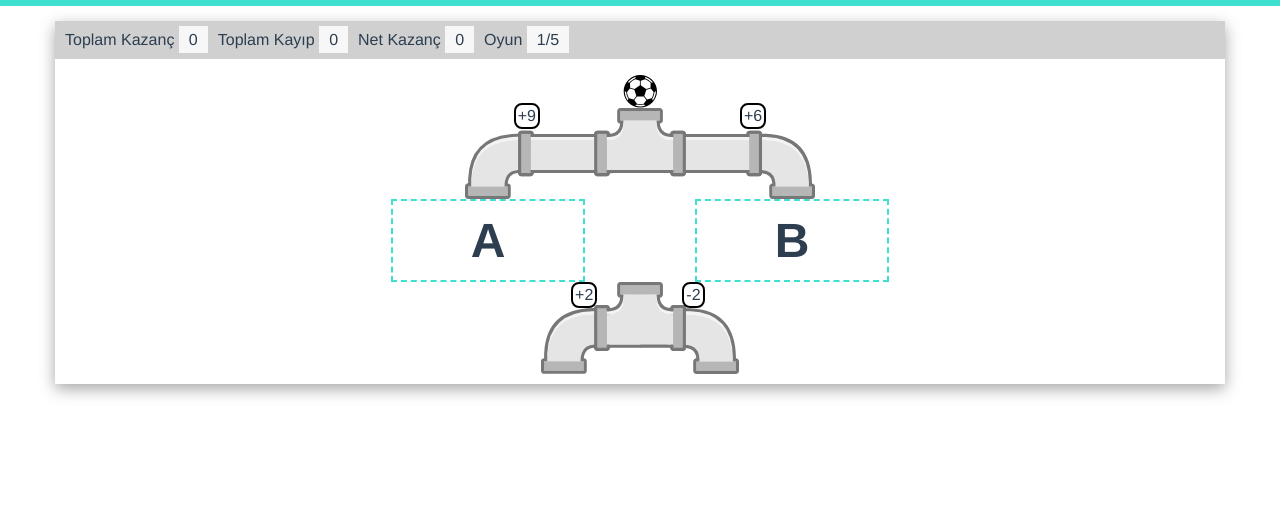
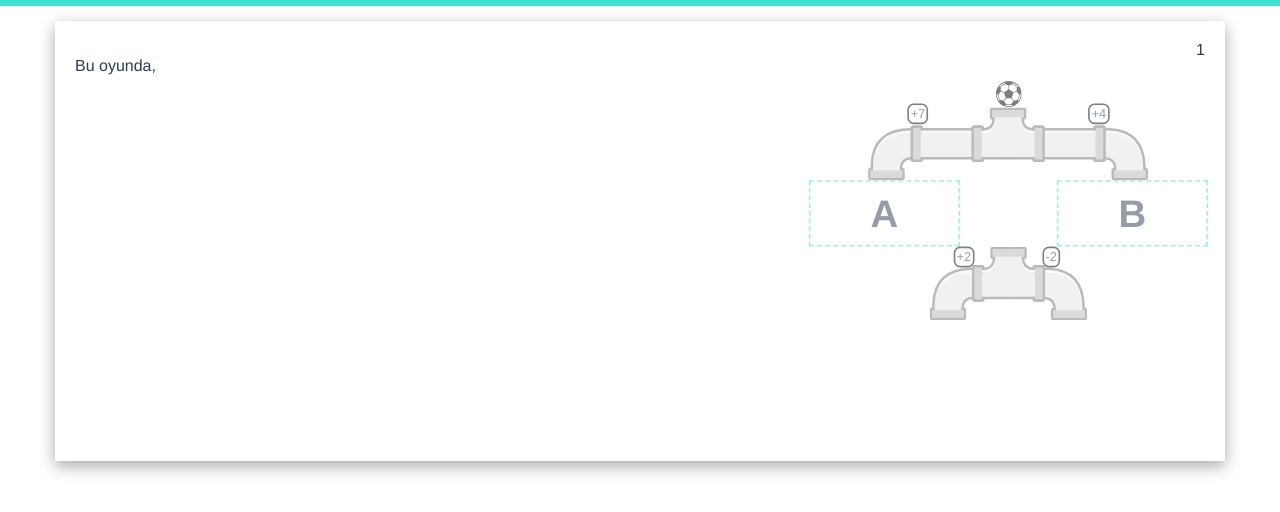
Before and after one commit to emrergin/prudencetemperance, a Vue app: page / in a window 1280 px wide. Shown: the top 512 px of the page. Built offline with nearby package versions, Linux system fonts and the light colour scheme.

Commit message:
tutorial funcitonality improved

```diff
--- a/src/App.vue
+++ b/src/App.vue
@@ -1,12 +1,19 @@
 <template>
-  <PrudenceGame/>
+  <PrudenceTutorial v-if="currentPhase===`pruTut`" @end="currentPhase=`pruGam`" />
+  <PrudenceGame v-if="currentPhase===`pruGam`"  />
 </template>
 
 <script>
 import PrudenceGame from './components/PrudenceGame.vue';
+import PrudenceTutorial from './components/PrudenceTutorial.vue';
 export default {
   name: 'App',
-  components:{PrudenceGame}
+  components:{PrudenceGame,PrudenceTutorial},
+  data(){
+        return{
+            currentPhase:`pruTut`
+        }
+  }
 }
 </script>
 
--- a/src/components/PrudenceGame.vue
+++ b/src/components/PrudenceGame.vue
@@ -1,5 +1,5 @@
 <template>
-    <div id="oyunKutusu" v-if="!oyunSonu">
+    <div class="oyunKutusu" v-if="!oyunSonu">
         <ScoreTable
             :totalRevenue="totalRevenue"
             :totalLoss="totalLoss"
@@ -33,18 +33,17 @@
             </div>
               <img src="../assets/kucukboru.svg" class="draggable" oncontextmenu="return false" />
           </div>
-          <button id="nextRound" v-if="asama===`roundsonu`" @click="siradakiTur()">
+          <button class="stepButton" id="nextRound" v-if="asama===`roundsonu`" @click="siradakiTur()">
               {{this.currentRound===this.totalRounds-1? `Oyunu Bitir` : `Sıradaki Tur >>` }}
           </button>
         </div>
     </div>
-    <div v-if="oyunSonu">
-      Oyunu tamamladınız. Toplam kazancınız: {{totalRevenue-totalLoss}}
+    <div v-if="oyunSonu" class="oyunKutusu">
+      <p>Oyunu tamamladınız. Toplam kazancınız: {{totalRevenue-totalLoss}}</p>
     </div>
 </template>
 
 <script>
-
 import ScoreTable from './ScoreTable.vue'
 export default {
     components: { ScoreTable},
@@ -78,7 +77,7 @@ export default {
 
           kucukBoru.style.position = 'absolute';
           kucukBoru.style.zIndex = 3;
-          document.body.append(kucukBoru);
+          document.getElementById(`app`).append(kucukBoru);
 
           moveAt(e.pageX, e.pageY);
 
@@ -274,12 +273,12 @@ export default {
 </script>
 
 <style>
-#oyunKutusu{
+.oyunKutusu{
     box-shadow: rgba(0, 0, 0, 0.35) 0px 5px 15px;
     display:flex;
     flex-direction: column;
     margin:15px;
-    min-height: 363.1px;
+    min-height: 385px;
 }
 #oyunAsagi{
     display: flex;
@@ -324,12 +323,11 @@ export default {
   color:#F8F8F8;
 }
 
-
 #inputlar{
     display:flex;
     width:100%;
     justify-content: center;
-    gap: 110px;
+    gap: 121px;
 }
 
 .draggable{
@@ -339,7 +337,7 @@ export default {
 .droppable{
     padding-top:12px;
     padding-bottom: 12px;
-    width: 194px;
+    width: 189px;
     text-align:center;
     font-size: 3em;
     font-weight: bold;
@@ -350,10 +348,10 @@ export default {
     cursor: pointer;
 }
 
-#nextRound{
+.stepButton{
   padding: 5px;
   font-size: 1.5em;
-  margin-top: 50px;
+  margin: 50px auto 20px auto;
 }
 
 .asagiHareketli1P {
--- /dev/null
+++ b/src/components/PrudenceTutorial.vue
@@ -0,0 +1,238 @@
+<template>
+<div class="tutorialKutusu"   @click="nextStep">
+    <div class="sutun1">
+        <transition-group tag="div" name="tutorial" class="tutorialText">
+            <p :key=5 v-if="step>0">
+            Bu oyunda,
+            <span :style="{visibility: step>1? `visible` : `hidden`}"> küçük boruyu</span>
+            <span :style="{visibility: step>2? `visible` : `hidden`}"> büyük borunun</span>
+            <span :style="{visibility: step>3? `visible` : `hidden`}"> hangi ucuna</span>
+            <span :style="{visibility: step>4? `visible` : `hidden`}"> takacağınızı seçeceksiniz.</span>
+            </p>
+            <p :key=6 v-if="step>5">Farenizle küçük boruya tıklayın ve onu seçiminize sürükleyin.</p>
+            <p :key=7 v-if="step>6">Top her bir kavşak noktasına geldiğinde yüzde elli ihtimalle sağa, yüzde elli ihtimalle sola gidecek.</p>
+            <p :key=8 v-if="step>7">Boruların üzerindeki sayılar, top borunun o kısmından geçerse kazanacağınız ya da kaybedeceğiniz puanı göstermektedir.</p>
+            <p :key=9 v-if="step>8">Her tur, topun hareketi bitince, kazandığınız puan genel puanınıza eklenir.</p>
+            <div :key=10 v-if="step>9" class="centered">Hazırsanız başlayalım mı?</div>
+        </transition-group>
+            <button class="stepButton" @click="$emit('end', true)" v-if="step>10">
+                Hazırım!
+            </button>
+
+    </div>
+
+    <div class="sutun2" id="sut2" >
+        <img id="futbolTopu" ref="futbolTopu" src="../assets/soccer_ball.svg"
+            oncontextmenu="return false" @click="hareket()"
+            :style="{opacity: step>2? `1` : `0.5`}"  class="beliren"/>
+        <div id="buyukEtiketler" :style="{opacity: step>2? `1` : `0.5`}"  class="beliren">
+            <div id="solBuyukEtiket" class="buyukEtiket etiket">
+                +7
+            </div>
+            <div id="sagBuyukEtiket" class="buyukEtiket etiket">
+                +4
+            </div>
+        </div>
+        <img id="buyukBoru" src="../assets/buyukboru.svg" class="beliren"
+        :class="[{kirmiziKenarli:step===3},{odakli:step>2},{odaksiz:step<=2} ]"/>
+        <div id="inputlar">
+            <div class="droppable beliren" id="i1"
+        :class="[{kirmiziKenarli:step===4},{odakli:step>3},{odaksiz:step<=3} ]"> A</div>
+            <div class="droppable beliren" id="i2"
+        :class="[{kirmiziKenarli:step===4},{odakli:step>3},{odaksiz:step<=3} ]"> B</div>
+        </div>
+        <div id="kucukBoru" ref="kucukBoru"
+        oncontextmenu="return false" @mousedown.left="boruTasi($event)" ondragstart="return false">
+        <div id="kucukEtiketler" :style="{opacity: step>10? `1` : `0.5`}"  class="beliren">
+            <div id="solKucukEtiket" class="kucukEtiket etiket">
+                +2
+            </div>
+            <div id="sagKucukEtiket" class="kucukEtiket etiket">
+                -2
+            </div>
+        </div >
+            <img src="../assets/kucukboru.svg" class="draggable beliren" oncontextmenu="return false"
+            :class="[{kirmiziKenarli:step===2},{odakli:step>1},{odaksiz:step<=1}]"
+            />
+        </div>
+    </div>
+<div>{{step}}</div>
+</div>
+</template>
+<script>
+
+export default {
+    data(){
+        return{
+            step:1
+        }
+    },
+    methods:{
+        nextStep(){
+            if (this.step!==6){
+                this.step++;
+            }
+        },
+        boruTasi(e){
+          if (this.step!==6){return false;}
+          let kucukBoru=this.$refs.kucukBoru;
+          var vm = this;
+          kucukBoru.style.cursor="grabbing";
+          const collection = document.getElementsByClassName("droppable");
+          for (let i = 0; i < collection.length; i++) {
+              collection[i].style.visibility = "visible";
+          }
+          let shiftX = e.clientX - kucukBoru.getBoundingClientRect().left;
+          let shiftY = e.clientY - kucukBoru.getBoundingClientRect().top;
+
+          kucukBoru.style.position = 'absolute';
+          kucukBoru.style.zIndex = 3;
+          document.getElementById(`app`).append(kucukBoru);
+
+          moveAt(e.pageX, e.pageY);
+
+          function moveAt(pageX, pageY) {
+              kucukBoru.style.left = pageX - shiftX + 'px';
+              kucukBoru.style.top = pageY - shiftY + 'px';
+          }
+
+          function onMouseMove(event) {
+              moveAt(event.pageX, event.pageY);
+
+              kucukBoru.hidden = true;
+              let elemBelow = document.elementFromPoint(event.clientX, event.clientY);
+
+              kucukBoru.hidden = false;
+
+              if (!elemBelow) return;
+
+              let droppableBelow = elemBelow.closest('.droppable');
+
+              if (vm.currentDroppable != droppableBelow) {
+
+                  if (vm.currentDroppable) { // null when we were not over a droppable before this event
+                  leaveDroppable(vm.currentDroppable);
+              }
+              vm.currentDroppable = droppableBelow;
+              if (vm.currentDroppable) { // null if we're not coming over a droppable now
+                  // (maybe just left the droppable)
+                  enterDroppable(vm.currentDroppable);
+              }
+              }
+          }
+
+          document.addEventListener('mousemove', onMouseMove);
+          // kucukBoru.addEventListener('mouseup', onMouseUp());
+
+          kucukBoru.onmouseup = function() {
+              document.removeEventListener('mousemove', onMouseMove);
+              kucukBoru.style.cursor="grab";
+
+              if (vm.currentDroppable){
+                //   var rect = vm.currentDroppable.getBoundingClientRect();
+                  vm.currentDroppable.style.background = '';
+                //   vm.currentDroppable.className = '';
+                //   vm.currentDroppable.innerHTML=``;
+                  vm.currentDroppable.parentNode.insertBefore(kucukBoru,vm.currentDroppable);
+                  vm.currentDroppable.remove();
+                  kucukBoru.style.left = '0px';
+                kucukBoru.style.top = '0px';
+                  kucukBoru.style.position=`relative`;
+                //   kucukBoru.style.left = `${rect.left  + window.scrollX}px`;
+                //   kucukBoru.style.top = `${rect.top + window.scrollY}px`;
+                //  kucukBoru.offset(vm.currentDroppable.offset());
+                //   const collection = document.getElementsByClassName("droppable");
+                //   for (let i = 0; i < collection.length; i++) {
+                //       collection[i].style.visibility = "hidden";
+                //   }
+              }
+              // kucukBoru.removeEventListener('mouseup', onMouseUp());
+              kucukBoru.onmouseup = null;
+          }
+      function enterDroppable(elem) {
+          elem.style.background = '#F0FFF0';
+      }
+      function leaveDroppable(elem) {
+          elem.style.background = '';
+      }
+
+      }
+    }
+}
+</script>
+<style>
+.tutorialKutusu{
+    box-shadow: rgba(0, 0, 0, 0.35) 0px 5px 15px;
+    display:flex;
+    margin:15px;
+    min-height: 440px;
+    justify-content: space-between;
+    padding: 20px;
+
+}
+
+.tutorial-enter-from{
+    opacity: 0;
+    transform: scale(0.6);
+}
+
+.tutorial-enter-to{
+    opacity: 1;
+    transform: scale(1);
+}
+
+.tutorial-enter-active{
+    transition: all 0.5s ease;
+}
+
+.tutorialText{
+    text-align:left;
+    margin-right: auto;
+}
+
+.centered{
+    text-align:center;
+}
+
+.sutun1,.sutun2{
+    display:flex;
+    flex-direction: column;
+    align-items: center;
+}
+
+.sutun1{
+    width:66%;
+}
+
+.sutun2{
+    width:33%;
+    justify-content: flex-start;
+    align-items:center;
+    scale: 0.8;
+}
+.kirmiziKenarli{
+    border: 10px solid red;
+}
+
+.odakli{
+    opacity:1;
+}
+
+.odaksiz{
+    opacity:0.5;
+}
+
+.beliren{
+    transition: all 0.5s ease-in;
+}
+</style>
+
+<style scoped>
+    .centered{
+        margin-top:30px;
+        margin-bottom:-40px;
+    }
+.droppable{
+    flex-shrink: 0;
+}
+</style>
--- a/vue.config.js
+++ b/vue.config.js
@@ -1,4 +1,5 @@
 const { defineConfig } = require('@vue/cli-service')
 module.exports = defineConfig({
-  transpileDependencies: true
+  transpileDependencies: true,
+  publicPath:  './'
 })
```
Also changed, not shown: src/assets/kucukboru2.svg (added).
